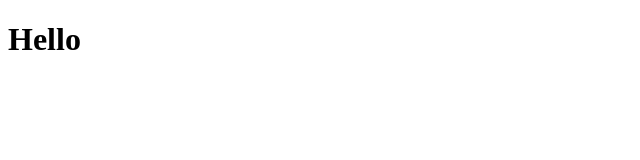
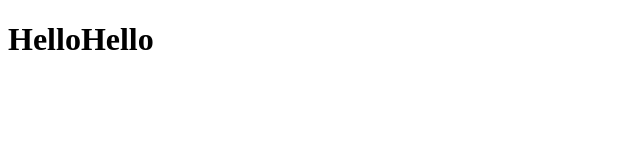
Before and after one commit to RealWorldCoding/hello2-meir0251, a plain HTML site: page index.html in a window 1280 px wide. Shown: the whole page, without its empty margins (0-640 px from the left). Drawn offline with Linux system fonts and the light colour scheme.

Commit message:
Update index.html

```diff
--- a/index.html
+++ b/index.html
@@ -7,6 +7,6 @@
     <title>Hello</title>
 </head>
 <body>
-   <h1>Hello</h1>
+   <h1>HelloHello</h1>
 </body>
 </html>
```
